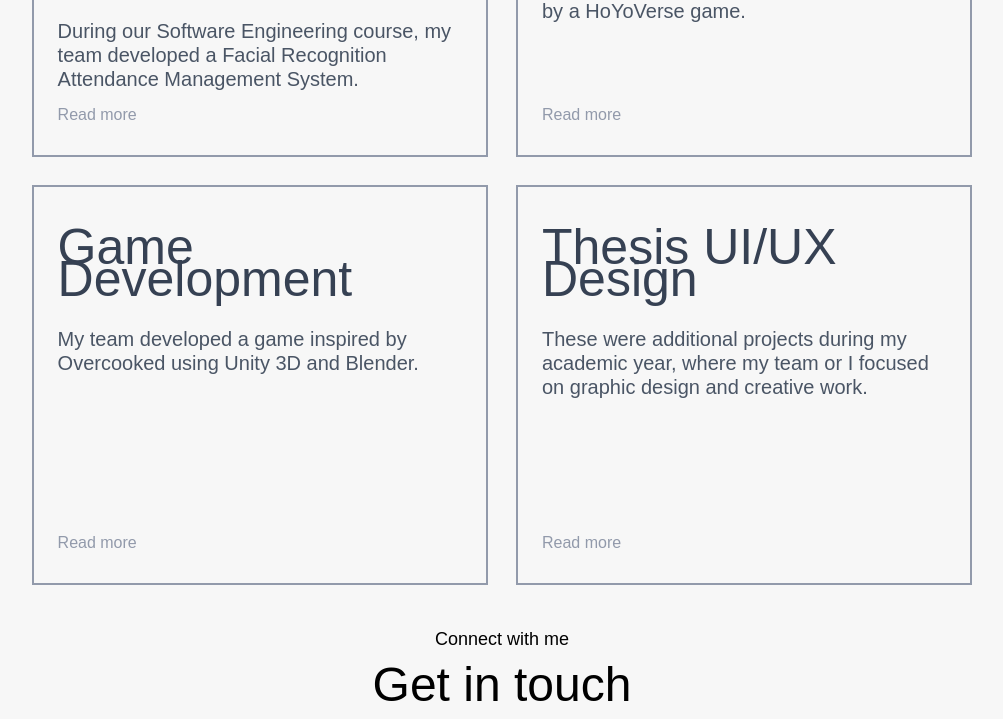
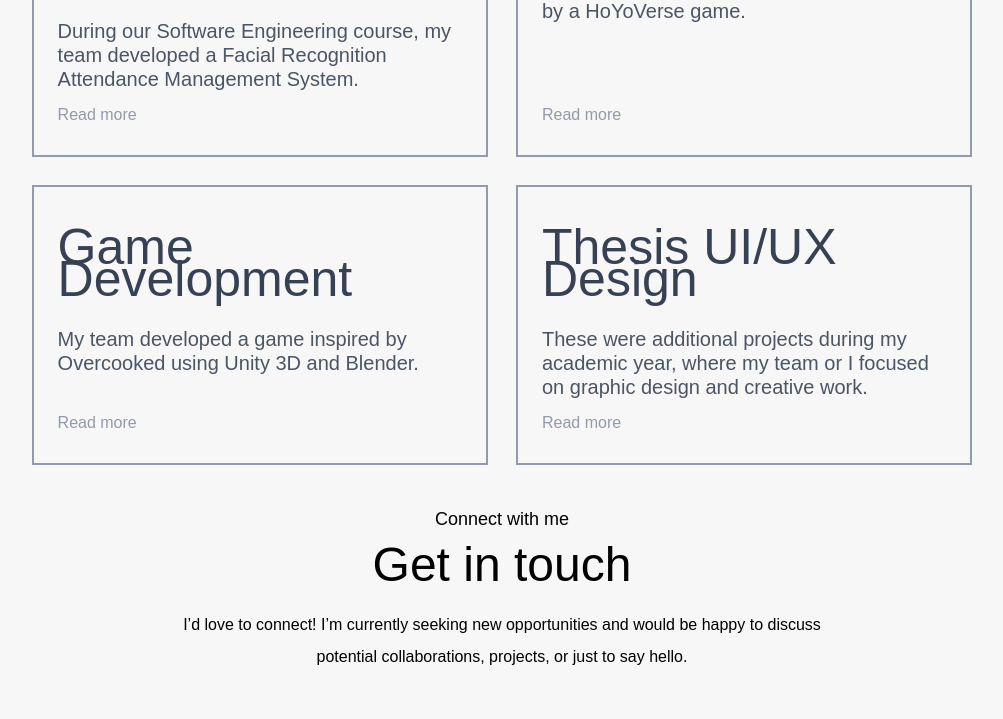
Before and after one commit to DevYelli/Portfolio, a Next.js app: page / in a window 1280 px wide. Shown: the part 2033-2752 px from the top of the page, without its empty margins (138-1141 px from the left). Built offline with nearby package versions, Linux system fonts and the light colour scheme; a web font is replaced by a local one.

Commit message:
Update Projects.jsx

```diff
--- a/app/components/Projects.jsx
+++ b/app/components/Projects.jsx
@@ -15,7 +15,7 @@ const Projects = () => {
                 <div className="border-2 border-[#929AAB] p-4 sm:p-6 flex flex-col items-start
                     cursor-pointer transition duration-500
                     hover:shadow-[4px_4px_6px_rgba(0,0,0,0.3)] hover:bg-[#EEEEEE] hover:-translate-y-1
-                    min-h-[400px]">
+                    min-h-[auto]">
                 <h3 className="text-[28px] md:text-[32px] md:text-[50px] mb-4 mt-5 text-gray-700 text-left w-full break-words leading-snug">Software Engineering Project</h3>
                 <p className="text-[14px] sm:text-[16px] md:text-[20px] text-gray-600 leading-6 mb-2 text-left w-full mt-4">
                     During our Software Engineering course, my team developed a Facial Recognition Attendance Management System.
@@ -41,7 +41,7 @@ const Projects = () => {
                 <div className="border-2 border-[#929AAB] p-4 sm:p-6 flex flex-col items-start
                     cursor-pointer transition duration-500
                     hover:shadow-[4px_4px_6px_rgba(0,0,0,0.3)] hover:bg-[#EEEEEE] hover:-translate-y-1
-                    min-h-[400px]">
+                    min-h-[auto]">
 
                     <h3 className="text-[28px] sm:text-[32px] md:text-[50px] mb-4 mt-5 text-gray-700 text-left w-full break-words">
                         Game Development
```
